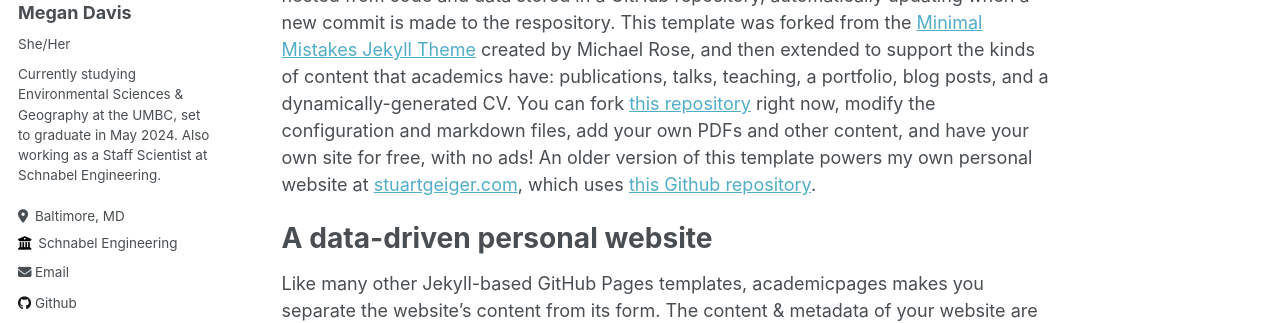
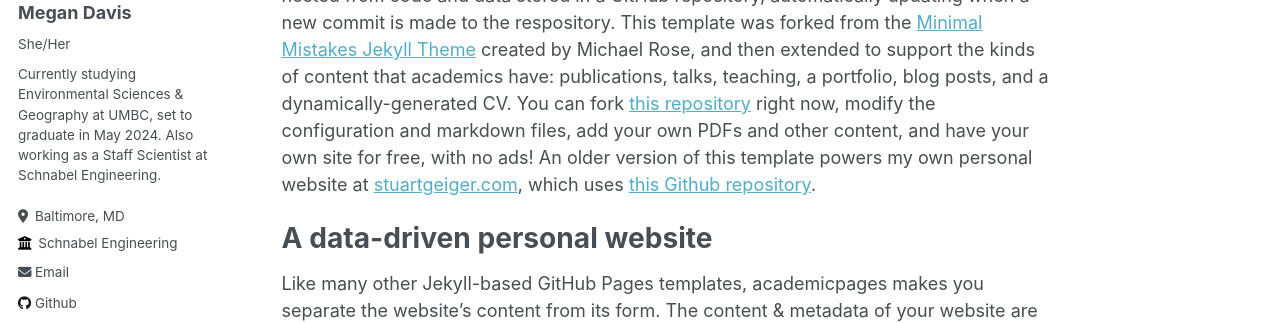
Before and after one commit to mdavis459/mdavis459.github.io, a Jekyll site: the page built from _pages/about.md, in a window 1280 px wide. Shown: the part 228-551 px from the top of the page. Built offline with Jekyll 4.4.1, drawn with Linux system fonts in a browser that asks for light colours.

Commit message:
Update _config.yml

```diff
--- a/_config.yml
+++ b/_config.yml
@@ -24,7 +24,7 @@ author:
   avatar           : "profile.png"
   name             : "Megan Davis"
   pronouns         : "She/Her"
-  bio              : "Currently studying Environmental Sciences & Geography at the UMBC, set to graduate in May 2024. Also working as a Staff Scientist at Schnabel Engineering."
+  bio              : "Currently studying Environmental Sciences & Geography at UMBC, set to graduate in May 2024. Also working as a Staff Scientist at Schnabel Engineering."
   location         : "Baltimore, MD"
   employer         : "Schnabel Engineering"
   uri              : # URL
```
